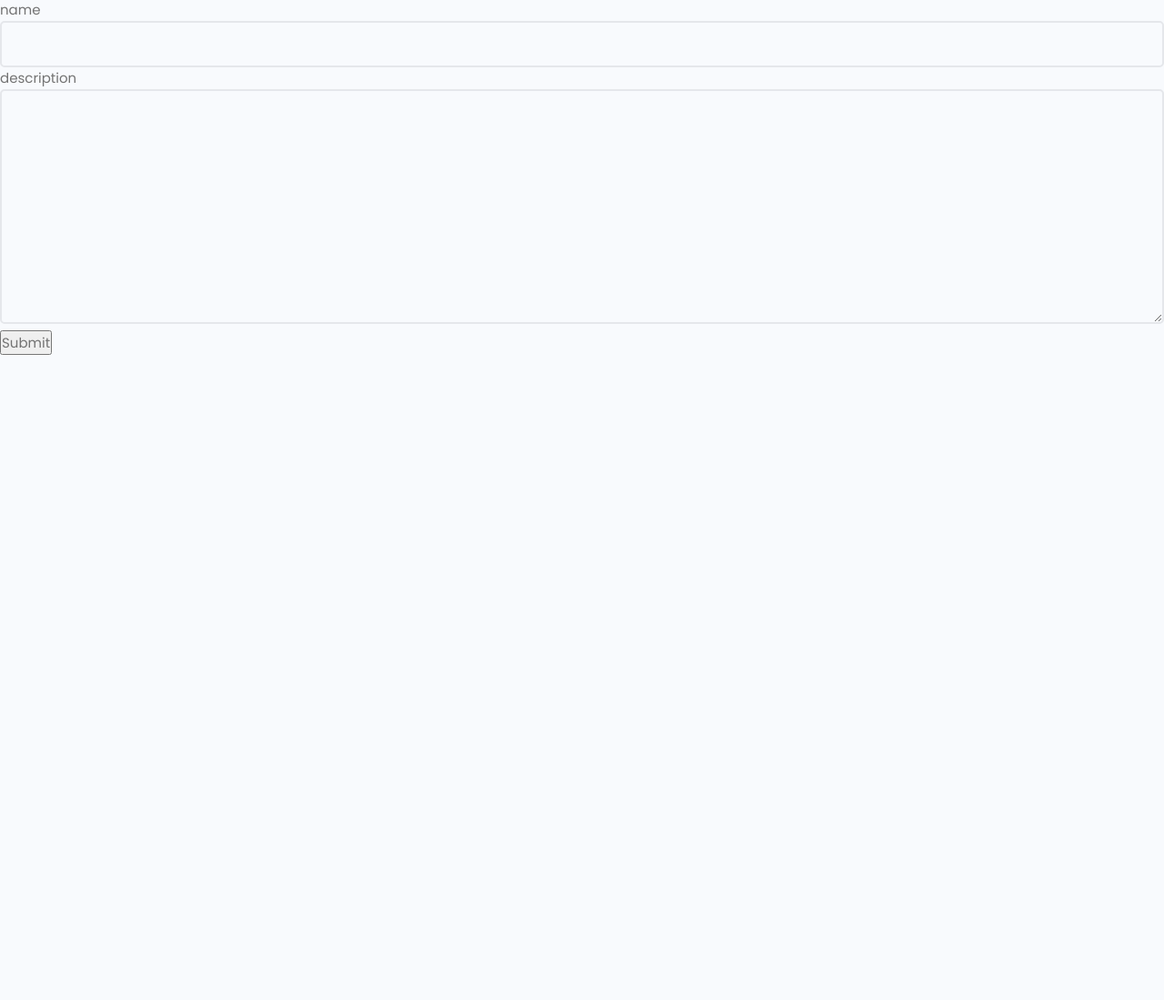
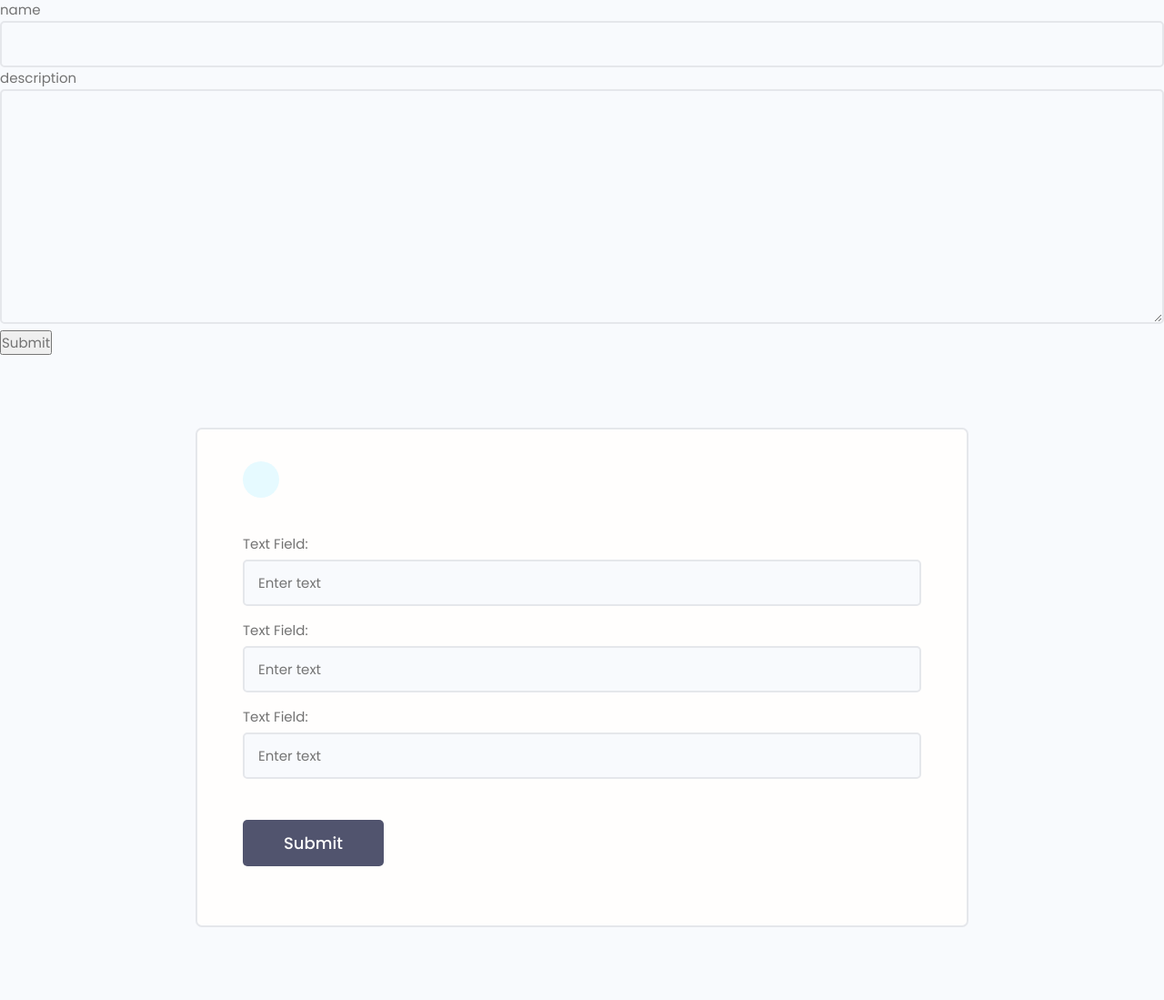
Before and after one commit to BhadriNarayana/devsearch, a Django app: page /create-skill/ in a window 1280 px wide. Shown: the part 78-1177 px from the top of the page at 91% size. Before the commit the page ends 468 px from the top, so only its background shows below. Run offline with Django 4.2, Linux system fonts and the light colour scheme; a user stored in the database is signed in; data comes from the database, SQL or seed files in the repository; both versions use the stored data as it was after the commit.

Commit message:
Styling skill form of user  account

```diff
--- a/users/templates/users/skill_form.html
+++ b/users/templates/users/skill_form.html
@@ -10,5 +10,38 @@
     <input type="submit" value = "Submit">
 </form>
 
+<main class="formPage my-xl">
+    <div class="content-box">
+        <div class="formWrapper">
+            <a class="backButton" href="#"><i class="im im-angle-left"></i></a>
+            <br>
+
+            <form class="form" method="POST">
+                <!-- Input:Text -->
+                <div class="form__field">
+                    <label for="formInput#text">Text Field: </label>
+                    <input class="input input--text" id="formInput#text" type="text" name="text"
+                        placeholder="Enter text" />
+                </div>
+
+                <!-- Input:Text -->
+                <div class="form__field">
+                    <label for="formInput#text">Text Field: </label>
+                    <input class="input input--text" id="formInput#text" type="text" name="text"
+                        placeholder="Enter text" />
+                </div>
+
+                <!-- Input:Text -->
+                <div class="form__field">
+                    <label for="formInput#text">Text Field: </label>
+                    <input class="input input--text" id="formInput#text" type="text" name="text"
+                        placeholder="Enter text" />
+                </div>
+                <input class="btn btn--sub btn--lg  my-md" type="submit" value="Submit" />
+            </form>
+        </div>
+    </div>
+</main>
+
 
 {% endblock content %}
```
Also changed, not shown: db.sqlite3.
